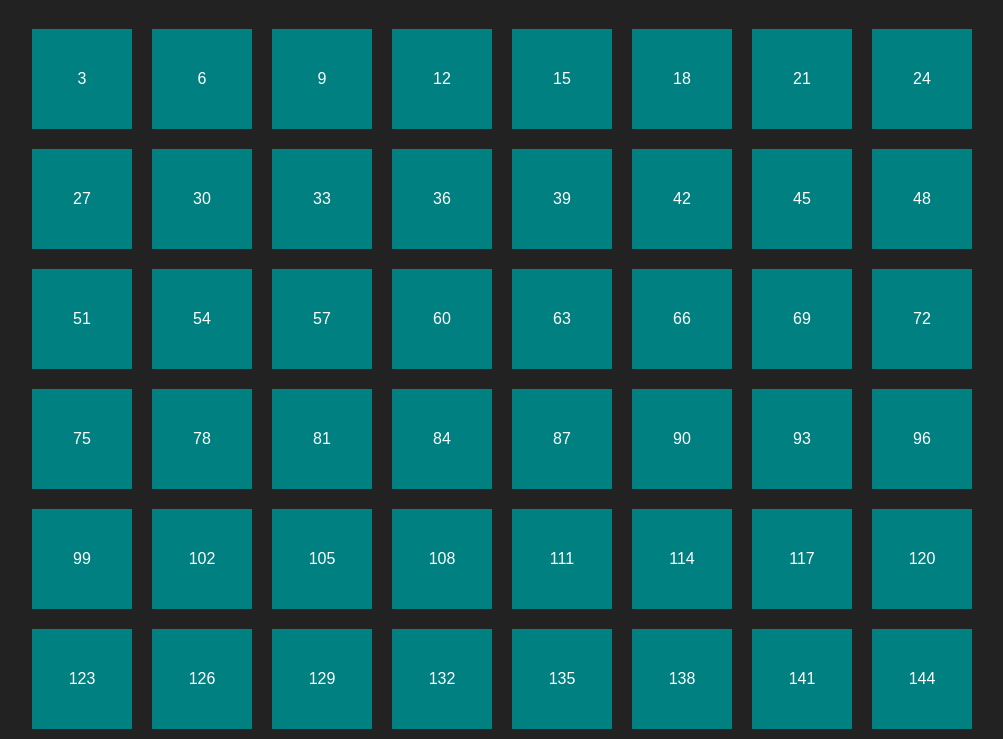
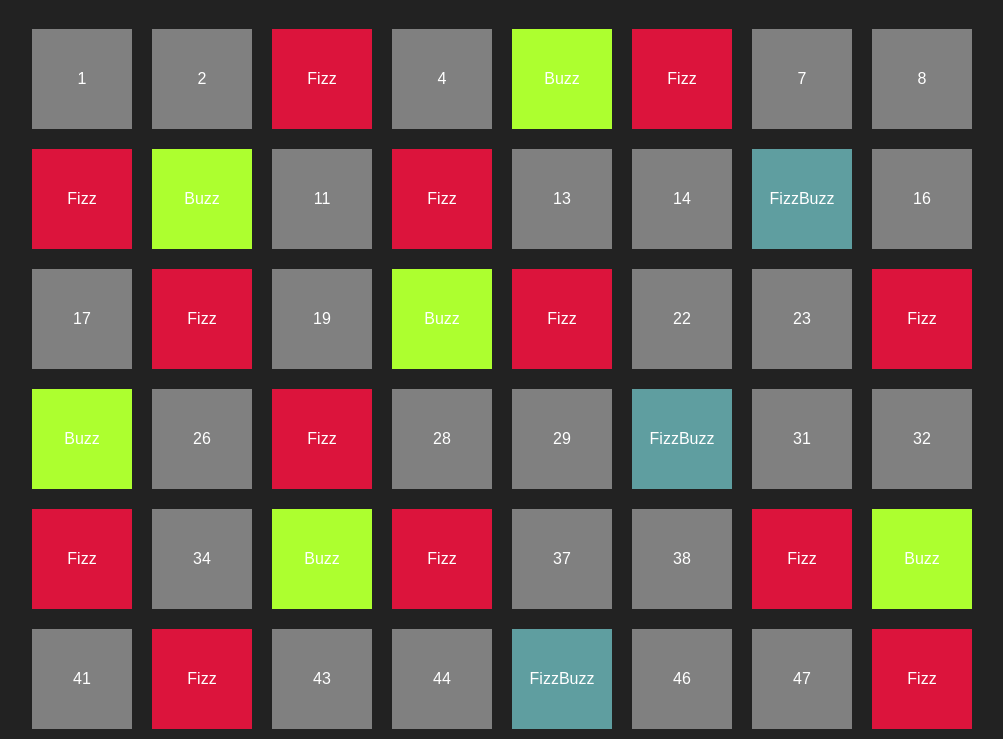
Before and after one commit to lambia/LC-20230417-for, a plain HTML site: page index.html in a window 1280 px wide. Shown: the part 61-800 px from the top of the page, without its empty margins (138-1141 px from the left). Drawn offline with Linux system fonts and the light colour scheme.

Commit message:
esercizio con bonus

```diff
--- /dev/null
+++ b/css/style.css
@@ -0,0 +1,32 @@
+body {
+    background-color: #222;
+    font-family: sans-serif;
+    color: white;
+    text-align: center;
+}
+#container {
+    display: flex;
+    flex-wrap: wrap;
+    justify-content: center;
+    max-width: 1000px;
+    margin: 0 auto;
+}
+.box {
+    display: flex;
+    justify-content: center;
+    align-items: center;
+    background-color: gray;
+    width: 100px;
+    height: 100px;
+    margin: 10px;
+}
+
+.rosso { /* oppure direttamente .Fizz */
+    background: crimson;
+}
+.verde { /* oppure direttamente .Buzz */
+    background: greenyellow;
+}
+.blu { /* oppure direttamente .FizzBuzz */
+    background: cadetblue;
+}
--- a/index.html
+++ b/index.html
@@ -5,31 +5,7 @@
     <meta http-equiv="X-UA-Compatible" content="IE=edge">
     <meta name="viewport" content="width=device-width, initial-scale=1.0">
     <title>Live Coding "For"</title>
-    <style>
-        body {
-            background-color: #222;
-            font-family: sans-serif;
-            color: white;
-            text-align: center;
-        }
-        #container {
-            display: flex;
-            flex-wrap: wrap;
-            justify-content: center;
-            max-width: 1000px;
-            margin: 0 auto;
-        }
-        .box {
-            display: flex;
-            justify-content: center;
-            align-items: center;
-            background-color: teal;
-            width: 100px;
-            height: 100px;
-            margin: 10px;
-        }
-        .list { text-align: left; }
-    </style>
+    <link rel="stylesheet" href="./css/style.css">
 </head>
 <body>
     <h1>Multipli del 3</h1>
--- a/js/main.js
+++ b/js/main.js
@@ -1,57 +1,49 @@
-// for (let i = 0; i < 10; i++) {
+const contentitore = document.getElementById("container");
 
-//     // i++ vuol dire =>    i = i +1;
+// Contatore = numero
+for (let numero = 1; numero <= 100; numero++) {
 
-//     let numeroDaVisualizzare = (i+1) * 2;
+    /* SOLUZIONE - ELSE-IF */
+    let messaggio = numero;
+    let classe = "";
+    // // if (numero % 3 == 0 && numero % 5 == 0) {
+    if (numero % 15 == 0) {
+        messaggio = "FizzBuzz";
+        classe = "blu";
+    } else if (numero % 3 == 0) {
+        messaggio = "Fizz";
+        classe = "rosso";
+    } else if (numero % 5 == 0) {
+        messaggio = "Buzz";
+        classe = "verde";
+    }
 
-//     console.log(`Contatore vale: ${i} - Noi stampiamo: ${numeroDaVisualizzare} - Contatore vale ancora: ${i}`,  );
 
-// }
+    /* POSSIBILE ALTERNATIVA MENO EFFICIENTE - TRIPLO IF */
+    // let messaggio = "";
+    // if(numero % 3 == 0) {
+        //     messaggio += "Fizz";
+    // }
+    // if (numero % 5 == 0) {
+        //     messaggio += "Buzz";
+    // }
+    // if(numero % 3 != 0 && numero % 5 != 0) {
+    //     messaggio = numero;
+    // }
 
-// console.log("Tabellina del 2");
 
-// for (let i = 2; i <= 20; i = i+2) {
-//     console.log(i);
-// }
+    // PARTE FINALE, SCRITTURA SU DOM
 
-// let datoEsatto = false;
+    // contentitore.innerHTML += `<div class="box ${classe}">${messaggio}</div>`;
 
-// while(datoEsatto == false) {
-//     let x = prompt("Inserisci un dato");
-//     if(x!=null && x.length>0) {
-//         datoEsatto = true;
-//     }
-// }
+    const nuovoBox = document.createElement('div'); //Creo un div
+    nuovoBox.className = `box ${classe}`;
+    // nuovoBox.style.backgroundColor = "red";
+    // nuovoBox.append(messaggio); //Inserisci il messaggio alla fine del contenuto del box
+    nuovoBox.innerText = messaggio;
 
-const contentitore = document.getElementById("container");
-const ul = document.querySelector("ul.list");
+    contentitore.append(nuovoBox); //Append il list-item alla unordered list
 
-for (let contatore = 0; contatore < 100; contatore++) {
-
-    let ilNostroIndice = contatore + 1; //così 0 diventa 1, e 99 diventa 100
-
-    let numero = ilNostroIndice * 3; //così 1 diventa 3, e 100 diventa 300
-
-    // contentitore.innerHTML = contentitore.innerHTML + `<div class="box">${numero}</div>`;
-    contentitore.innerHTML += `<div class="box">${numero}</div>`;
-
-    const nuovoElementoInLista = document.createElement('li'); //Creo un list-item
-    nuovoElementoInLista.append(numero); //Append il numero al list-item
-    ul.append(nuovoElementoInLista); //Append il list-item alla unordered list
+    console.log(messaggio);
 
 }
-
-console.log( contentitore.innerHTML );
-
-// for (let contatore = 100; contatore > 0; contatore--) {
-
-//     let numero = contatore * 3; //così 1 diventa 3, e 100 diventa 300
-
-//     // contentitore.innerHTML = contentitore.innerHTML + `<div class="box">${numero}</div>`;
-//     contentitore.innerHTML += `<div class="box">${numero}</div>`;
-
-//     const nuovoElementoInLista = document.createElement('li'); //Creo un list-item
-//     nuovoElementoInLista.append(numero); //Append il numero al list-item
-//     ul.append(nuovoElementoInLista); //Append il list-item alla unordered list
-
-// }
```
